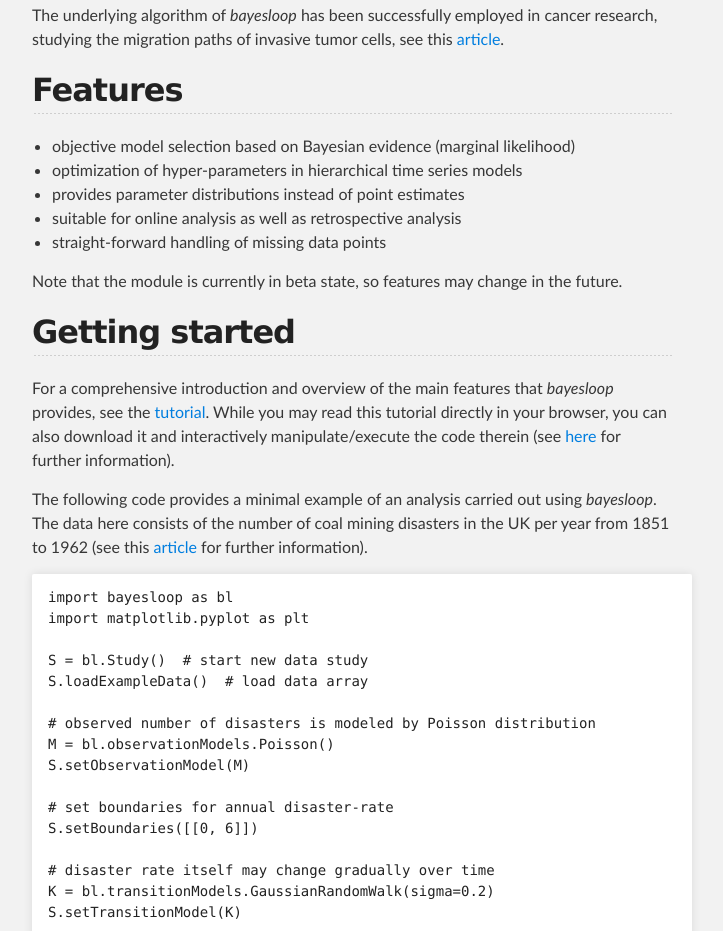
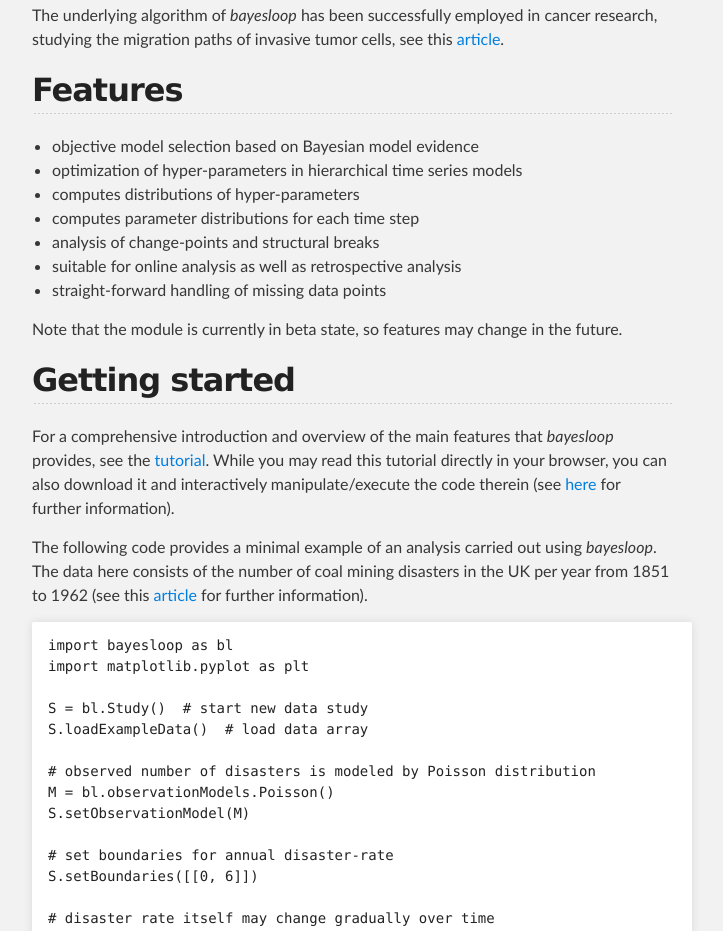
Before and after one commit to christophmark/bayesloop, a plain HTML site: page index.html in a window 1280 px wide. Shown: the part 827-1758 px from the top of the page, without its empty margins (288-1011 px from the left). Drawn offline with Linux system fonts and the light colour scheme.

Commit message:
Updated features

```diff
--- a/index.html
+++ b/index.html
@@ -41,9 +41,11 @@
 <a id="features" class="anchor" href="#features" aria-hidden="true"><span class="octicon octicon-link"></span></a>Features</h2>
 
 <ul>
-<li>objective model selection based on Bayesian evidence (marginal likelihood)</li>
+<li>objective model selection based on Bayesian model evidence</li>
 <li>optimization of hyper-parameters in hierarchical time series models</li>
-<li>provides parameter distributions instead of point estimates</li>
+<li>computes distributions of hyper-parameters</li>
+<li>computes parameter distributions for each time step</li>
+<li>analysis of change-points and structural breaks</li>
 <li>suitable for online analysis as well as retrospective analysis</li>
 <li>straight-forward handling of missing data points</li>
 </ul>
```
